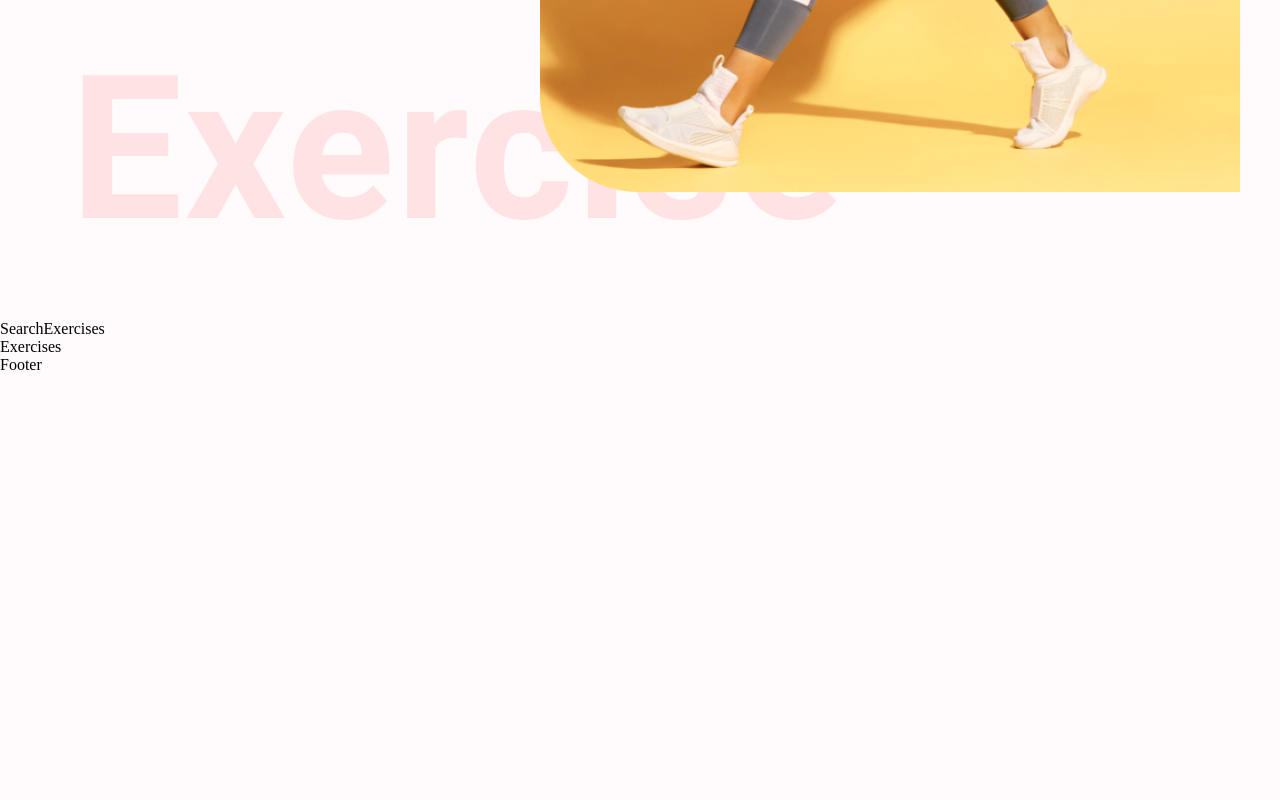
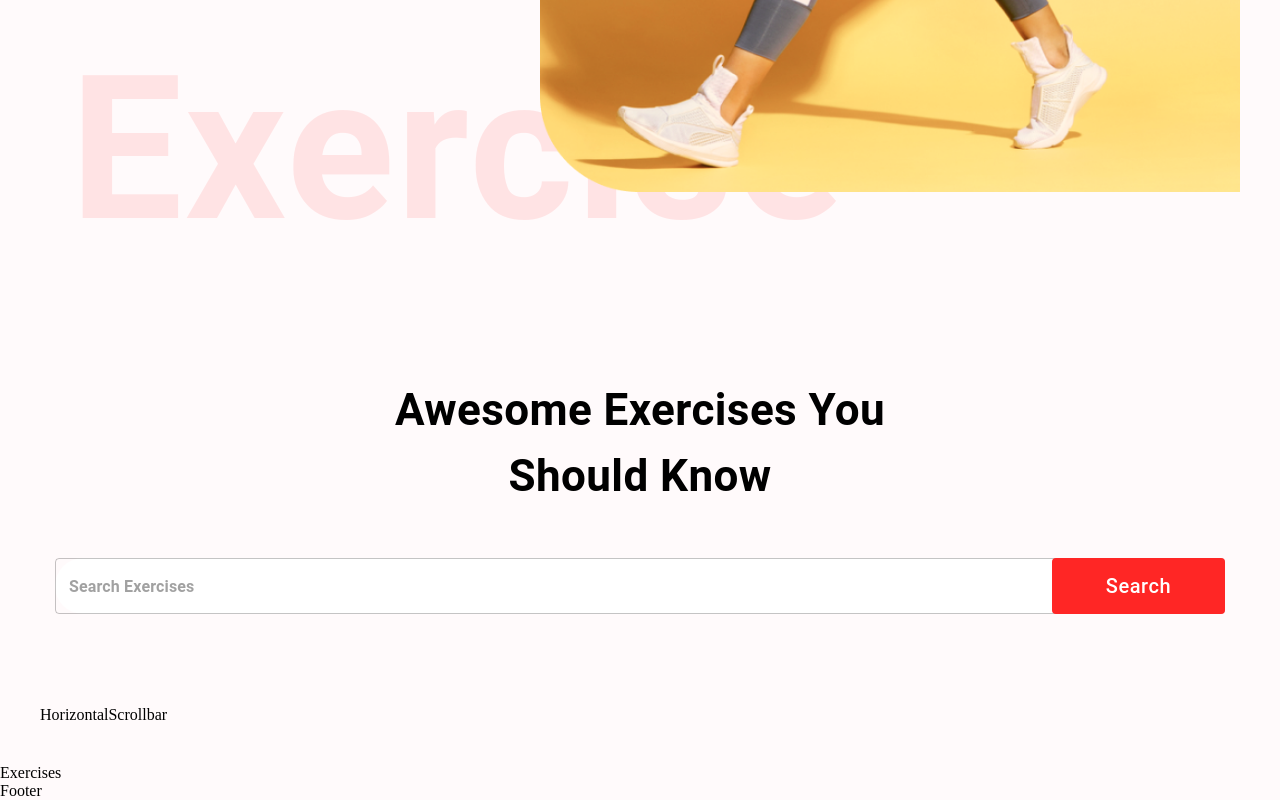
Before and after one commit to HarshitAnchan/FitFrenzy, a React (Create React App) app: page / in a window 1280 px wide. Shown: the part 674-1474 px from the top of the page. Before the commit the page ends 1048 px from the top, so only its background shows below. Built offline with nearby package versions, Linux system fonts and the light colour scheme; no server answers.

Commit message:
first commit

```diff
--- /dev/null
+++ b/src/components/HorizontalScrollbar.js
@@ -0,0 +1,9 @@
+import React from 'react'
+
+const HorizontalScrollbar = () => {
+  return (
+    <div>HorizontalScrollbar</div>
+  )
+}
+
+export default HorizontalScrollbar
--- a/src/components/SearchExercises.js
+++ b/src/components/SearchExercises.js
@@ -1,9 +1,64 @@
-import React from 'react'
+import React, { useEffect, useState } from 'react';
+import { Box, Button, Stack, TextField, Typography } from '@mui/material';
 
-const SearchExercises = () => {
+import { exerciseOptions, fetchData } from '../utils/fetchData';
+import HorizontalScrollbar from './HorizontalScrollbar';
+
+const SearchExercises = ({ setExercises, bodyPart, setBodyPart }) => {
+  const [search, setSearch] = useState('');
+  const [bodyParts, setBodyParts] = useState([]);
+
+  useEffect(() => {
+    const fetchExercisesData = async () => {
+      const bodyPartsData = await fetchData('https://exercisedb.p.rapidapi.com/exercises/bodyPartList', exerciseOptions);
+
+      setBodyParts(['all', ...bodyPartsData]);
+    };
+
+    fetchExercisesData();
+  }, []);
+
+  const handleSearch = async () => {
+    if (search) {
+      const exercisesData = await fetchData('https://exercisedb.p.rapidapi.com/exercises', exerciseOptions);
+
+      const searchedExercises = exercisesData.filter(
+        (item) => item.name.toLowerCase().includes(search)
+               || item.target.toLowerCase().includes(search)
+               || item.equipment.toLowerCase().includes(search)
+               || item.bodyPart.toLowerCase().includes(search),
+      );
+
+      window.scrollTo({ top: 1800, left: 100, behavior: 'smooth' });
+
+      setSearch('');
+      setExercises(searchedExercises);
+    }
+  };
+
   return (
-    <div>SearchExercises</div>
-  )
-}
+    <Stack alignItems="center" mt="37px" justifyContent="center" p="20px">
+      <Typography fontWeight={700} sx={{ fontSize: { lg: '44px', xs: '30px' } }} mb="49px" textAlign="center">
+        Awesome Exercises You <br /> Should Know
+      </Typography>
+      <Box position="relative" mb="72px">
+        <TextField
+          height="76px"
+          sx={{ input: { fontWeight: '700', border: 'none', borderRadius: '4px' }, width: { lg: '1170px', xs: '350px' }, backgroundColor: '#fff', borderRadius: '40px' }}
+          value={search}
+          onChange={(e) => setSearch(e.target.value.toLowerCase())}
+          placeholder="Search Exercises"
+          type="text"
+        />
+        <Button className="search-btn" sx={{ bgcolor: '#FF2625', color: '#fff', textTransform: 'none', width: { lg: '173px', xs: '80px' }, height: '56px', position: 'absolute', right: '0px', fontSize: { lg: '20px', xs: '14px' } }} onClick={handleSearch}>
+          Search
+        </Button>
+      </Box>
+      <Box sx={{ position: 'relative', width: '100%', p: '20px' }}>
+        <HorizontalScrollbar data={bodyParts} bodyParts setBodyPart={setBodyPart} bodyPart={bodyPart} />
+      </Box>
+    </Stack>
+  );
+};
 
-export default SearchExercises
+export default SearchExercises;
--- /dev/null
+++ b/src/utils/fetchData.js
@@ -0,0 +1,15 @@
+export const exerciseOptions = {
+    method: 'GET',
+    headers: {
+      'X-RapidAPI-Key': '5d5e7afb5emshb7cf4e9c823c002p12c282jsn88d4345f0cd4',
+      'X-RapidAPI-Host': 'exercisedb.p.rapidapi.com',
+    }
+  };
+
+
+export const fetchData = async (url, options) => {
+    const res = await fetch(url, options);
+    const data = await res.json();
+
+    return data;
+  };
```
Also changed, not shown: 1 other file (tests, documents, lock files or other folders).
